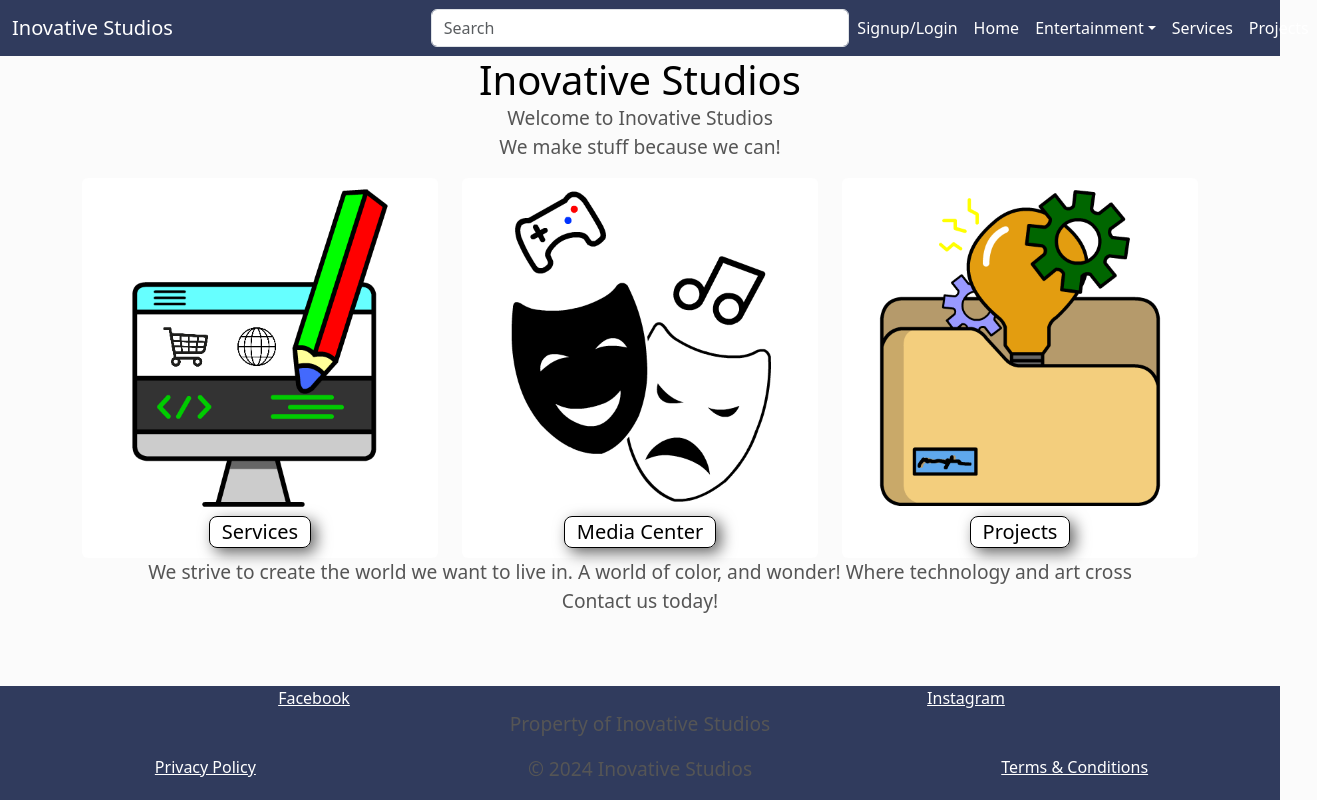
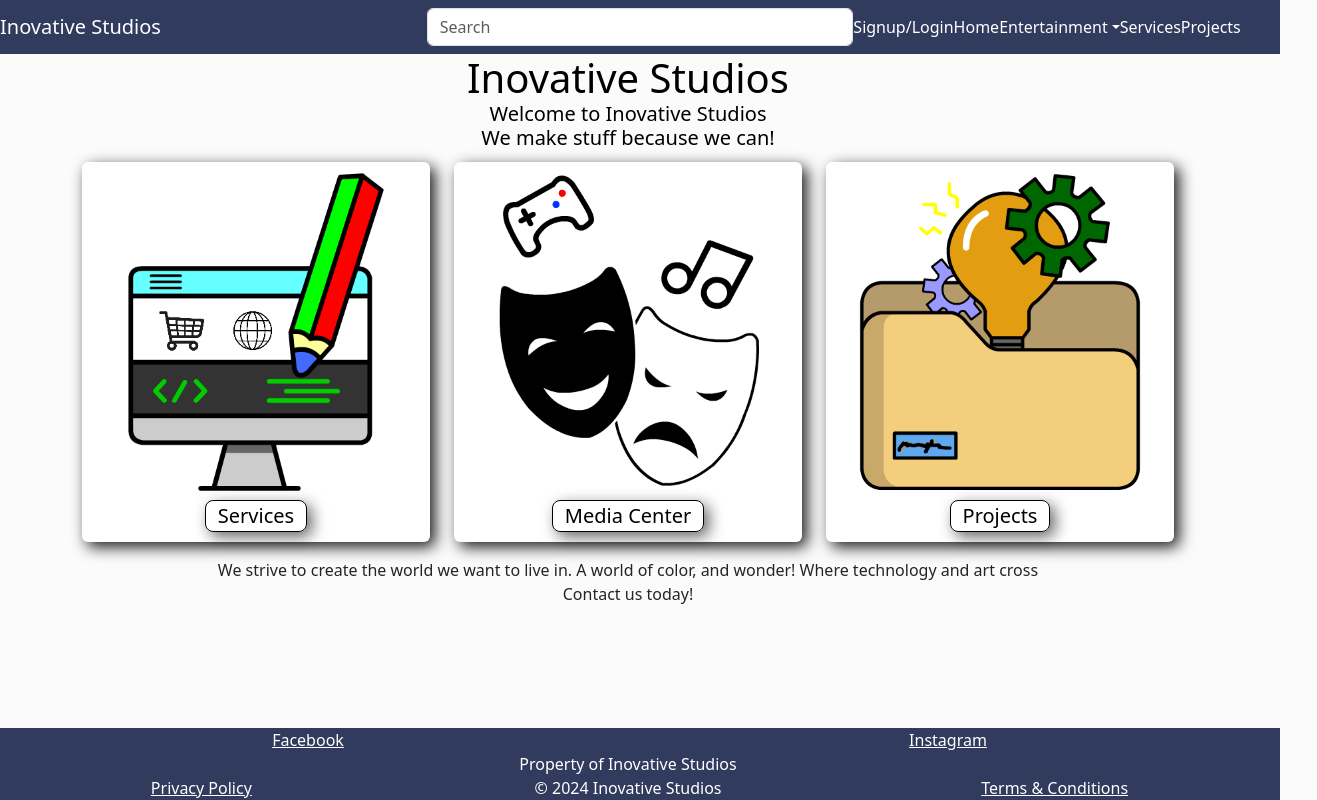
Before and after one commit to Inotila/Inovative-studios, a React (Create React App) app in the folder frontend/: page / in a window 1280 px wide. Shown: the whole page, 1317 px wide, since content can reach past the window. Built offline with nearby package versions, Linux system fonts and the light colour scheme.

Commit message:
Added styling home page main icons

```diff
--- a/frontend/src/components/assets/css/index.css
+++ b/frontend/src/components/assets/css/index.css
@@ -25,6 +25,31 @@ h1, .h2, .h3, .h4, .h5, .h6, h1, h2, h3, h4, h5, h6 {
   color: #000 !important;
 }
 
+a, p, link {
+  padding: 0 !important;
+  margin: 0 !important;
+}
+
+p
+
+
+/* Bootstrao styling  */
+.row, .col {
+  padding: 0 !important;
+  margin-right: 0 !important;
+  margin-left: 0 !important;
+
+}
+
+.row {
+   max-width: 100% !important;
+}
+
+.container-fluid {
+  padding: 0 !important;
+}
+
+
 /* Main App container fills the available height */
 .App {
   display: flex;
@@ -38,6 +63,20 @@ h1, .h2, .h3, .h4, .h5, .h6, h1, h2, h3, h4, h5, h6 {
   display: flex;
   flex-direction: column;
 }
+
+/* contiainer and element styling */
+
+.shadow-container{
+  display: flex;
+  align-items: center;
+  justify-content: center;
+  text-align: center;
+  background-color: #fff;
+  border-radius: 10px;
+  border: 1px solid #000000 !important;
+  box-shadow: 5px 5px 15px rgba(0, 0, 0, 0.9);
+}
+
 
 /* button styling */
 
--- a/frontend/src/components/entertainment/assets/css/EntertainmentPage.css
+++ b/frontend/src/components/entertainment/assets/css/EntertainmentPage.css
@@ -28,9 +28,3 @@
     border-radius: 5px;
     margin-bottom: 10px;
   }
-
-  p {
-    font-size: 1.2rem;
-    color: #555;
-    text-align: center;
-  }
--- a/frontend/src/components/home/HomePage.tsx
+++ b/frontend/src/components/home/HomePage.tsx
@@ -14,14 +14,14 @@ const HomePage: React.FC = () => {
       </div>
       <div className="row">
         <div className="col">
-          <p>Welcome to Inovative Studios
+          <h5>Welcome to Inovative Studios
             <br />
-            We make stuff because we can!</p>
+            We make stuff because we can!</h5>
         </div>
       </div>
-      <div className="row">
-        <div className="col">
-          <div className="card home-card">
+      <div className="row mt-2">
+        <div className="col-12 col-md-4 card-col d-flex mt-1 mb-3">
+          <div className="card shadow-container homepage-card flex-fill h-100">
             <Link to="/" className='home-img-links-container'>
               <img className="home-img-links card-img-top" src={imagePath + "services.png"}
                 alt="#" aria-label="an image link leads to details about the art work" />
@@ -31,8 +31,8 @@ const HomePage: React.FC = () => {
             </Link>
           </div>
         </div>
-        <div className="col">
-          <div className="card">
+        <div className="col-12 col-md-4 card-col d-flex mt-1 mb-3">
+          <div className="card shadow-container homepage-card flex-fill h-100">
             <Link to="/entertainment" className='home-img-links-container'>
               <img className="home-img-links card-img-top" src={imagePath + "entertainment.png"}
                 alt="#" aria-label="an image link leads to details about the art work" />
@@ -42,8 +42,8 @@ const HomePage: React.FC = () => {
             </Link>
           </div>
         </div>
-        <div className="col">
-          <div className="card">
+        <div className="col-12 col-md-4 card-col d-flex mt-1 mb-3">
+          <div className="card shadow-container homepage-card flex-fill h-100">
             <Link to="/" className='home-img-links-container'>
               <img className="home-img-links card-img-top" src={imagePath + "projects.png"}
                 alt="#" aria-label="an image link leads to details about the art work" />
```
